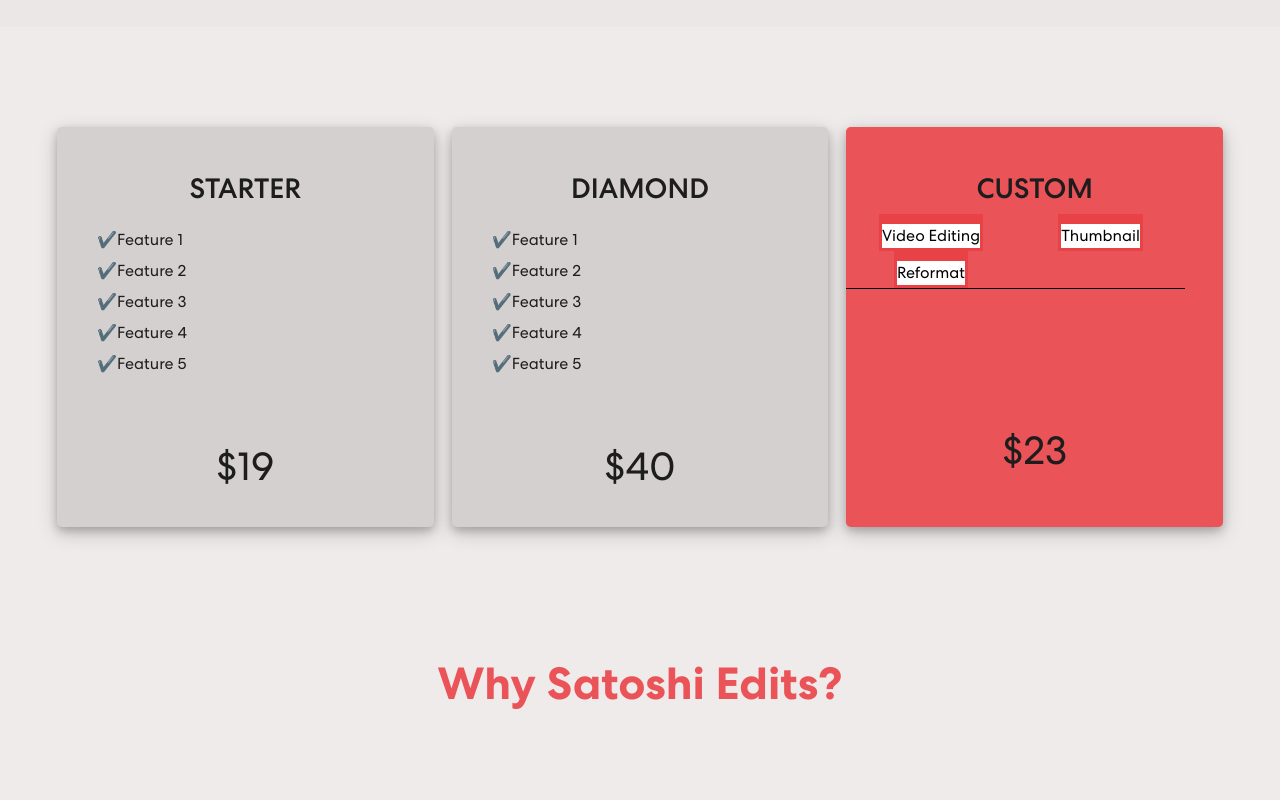
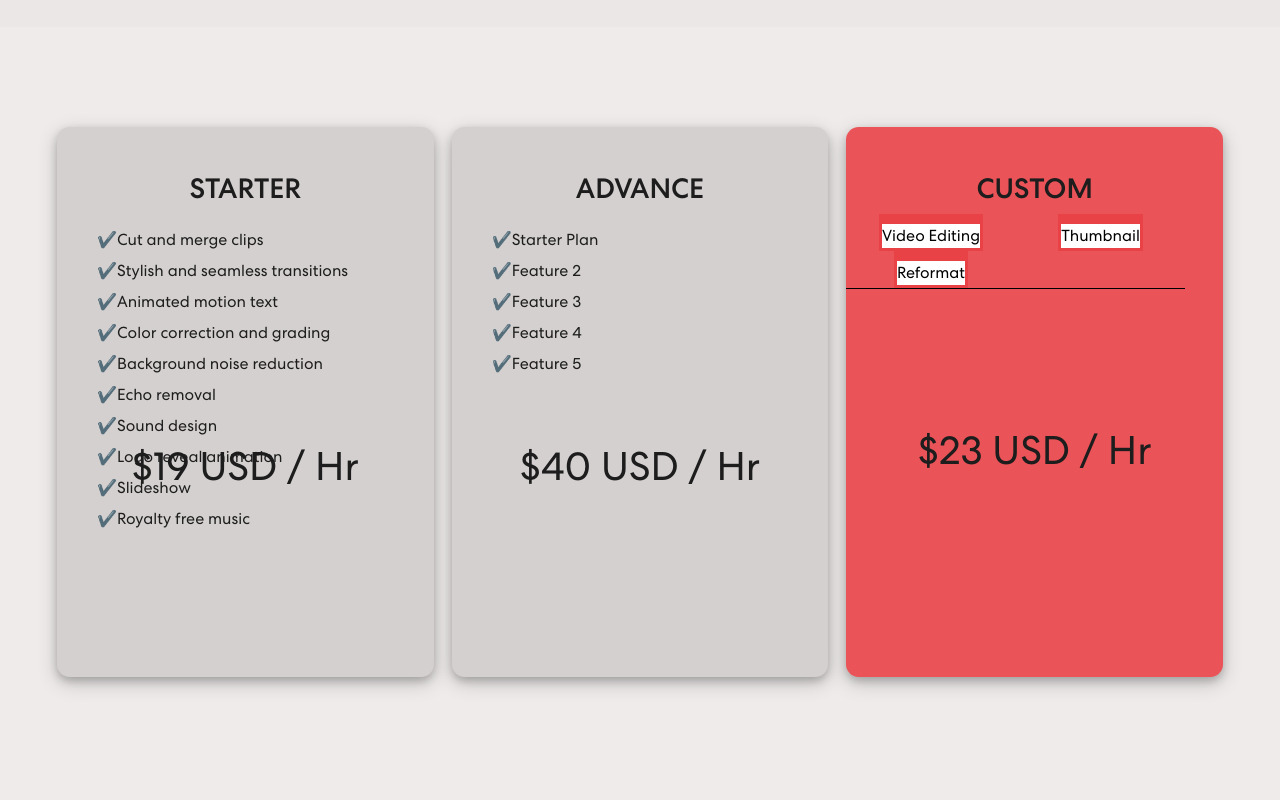
Before and after one commit to sbstnbnvds/satoshiedits, a React (Create React App) app: page / in a window 1280 px wide. Shown: the part 760-1560 px from the top of the page. Built offline with nearby package versions, Linux system fonts and the light colour scheme.

Commit message:
commit pricing (falta arreglar mejor eso)

```diff
--- a/src/App.css
+++ b/src/App.css
@@ -616,10 +616,10 @@
   /* background-color: #000; */
 }
 .pricing-box{
-  height: 400px;
+  height: 550px;
   margin: 20px 9px;
   background-color: #d4d0cf;
-  border-radius: 0.3rem;
+  border-radius: 0.8rem;
   box-shadow: 0 4px 8px 0 rgba(0, 0, 0, 0.2), 0 6px 20px 0 rgba(0, 0, 0, 0.19);
 }
 .pricing-box h3{
@@ -634,6 +634,9 @@
 }
 .pricing-box p::before{
   content: '$';
+}
+.pricing-box p::after{
+  content: ' USD / Hr';
 }
 .pricing-box ul{
   list-style-type: none;
--- a/src/components/pricing/Pricing.js
+++ b/src/components/pricing/Pricing.js
@@ -9,20 +9,25 @@
                     <div className="pricing-box" id="basic-plan">
                         <h3>STARTER</h3>
                         <ul>
-                            <li>Feature 1</li>
-                            <li>Feature 2</li>
-                            <li>Feature 3</li>
-                            <li>Feature 4</li>
-                            <li>Feature 5</li>
+                            <li>Cut and merge clips</li>
+                            <li>Stylish and seamless transitions</li>
+                            <li>Animated motion text</li>
+                            <li>Color correction and grading</li>
+                            <li>Background noise reduction</li>
+                            <li>Echo removal</li>
+                            <li>Sound design</li>
+                            <li>Logo reveal animation</li>
+                            <li>Slideshow</li>
+                            <li>Royalty free music</li>
                         </ul>
                         <p>19</p>
                     </div>
                 </div>
                 <div className="col-12 col-md-4 nopadding" id="diamond">
                     <div className="pricing-box" id="diamond-plan">
-                        <h3>DIAMOND</h3>
+                        <h3>ADVANCE</h3>
                         <ul>
-                            <li>Feature 1</li>
+                            <li>Starter Plan</li>
                             <li>Feature 2</li>
                             <li>Feature 3</li>
                             <li>Feature 4</li>
```
